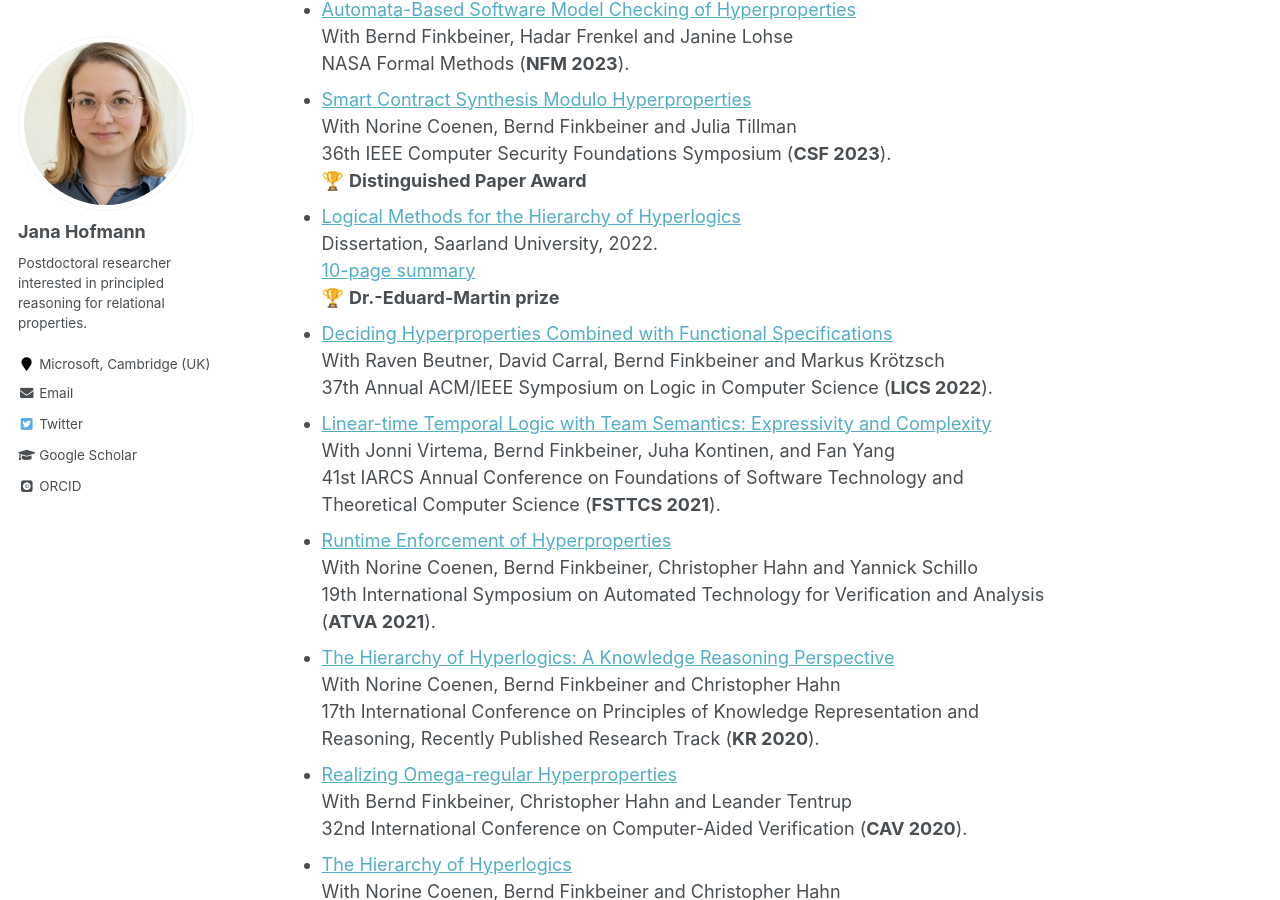
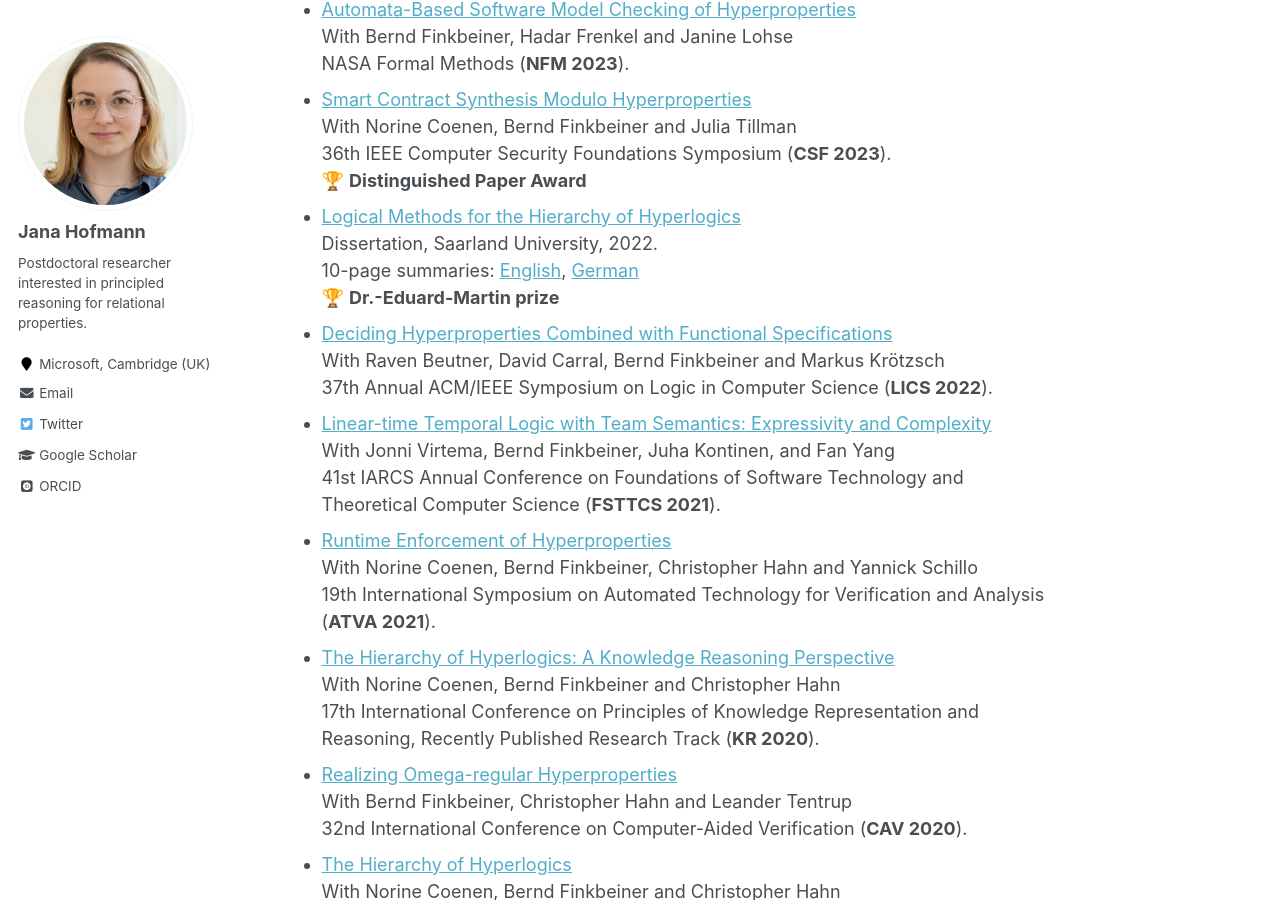
Before and after one commit to janahofmann/janahofmann.github.io, a Jekyll site: the page built from _pages/about.md, in a window 1280 px wide and 900 px high, scrolled down 1178 px. Built offline with Jekyll 4.4.1, drawn with Linux system fonts in a browser that asks for light colours; emoji names are drawn with the system emoji font; some web fonts are replaced.

Commit message:
website update

```diff
--- a/_pages/about.md
+++ b/_pages/about.md
@@ -50,7 +50,7 @@ I obtained my PhD from [Saarland University](https://saarland-informatics-campus
   :trophy: **Distinguished Paper Award**
 * [Logical Methods for the Hierarchy of Hyperlogics](http://janahofmann.github.io/files/dissertation_jana_hofmann.pdf)<br>
   Dissertation, Saarland University, 2022.<br>
-  [10-page summary](http://janahofmann.github.io/files/summary_dissertation.pdf)<br>
+  10-page summaries: [English](http://janahofmann.github.io/files/summary_dissertation.pdf), [German](https://dl.gi.de/server/api/core/bitstreams/e69b2802-86bc-4317-bbc3-177fdefc4a41/content)<br>
   :trophy: **Dr.-Eduard-Martin prize**
 * [Deciding Hyperproperties Combined with Functional Specifications](https://arxiv.org/pdf/2205.15138.pdf)<br>
   With Raven Beutner, David Carral, Bernd Finkbeiner and Markus Krötzsch<br>
```
